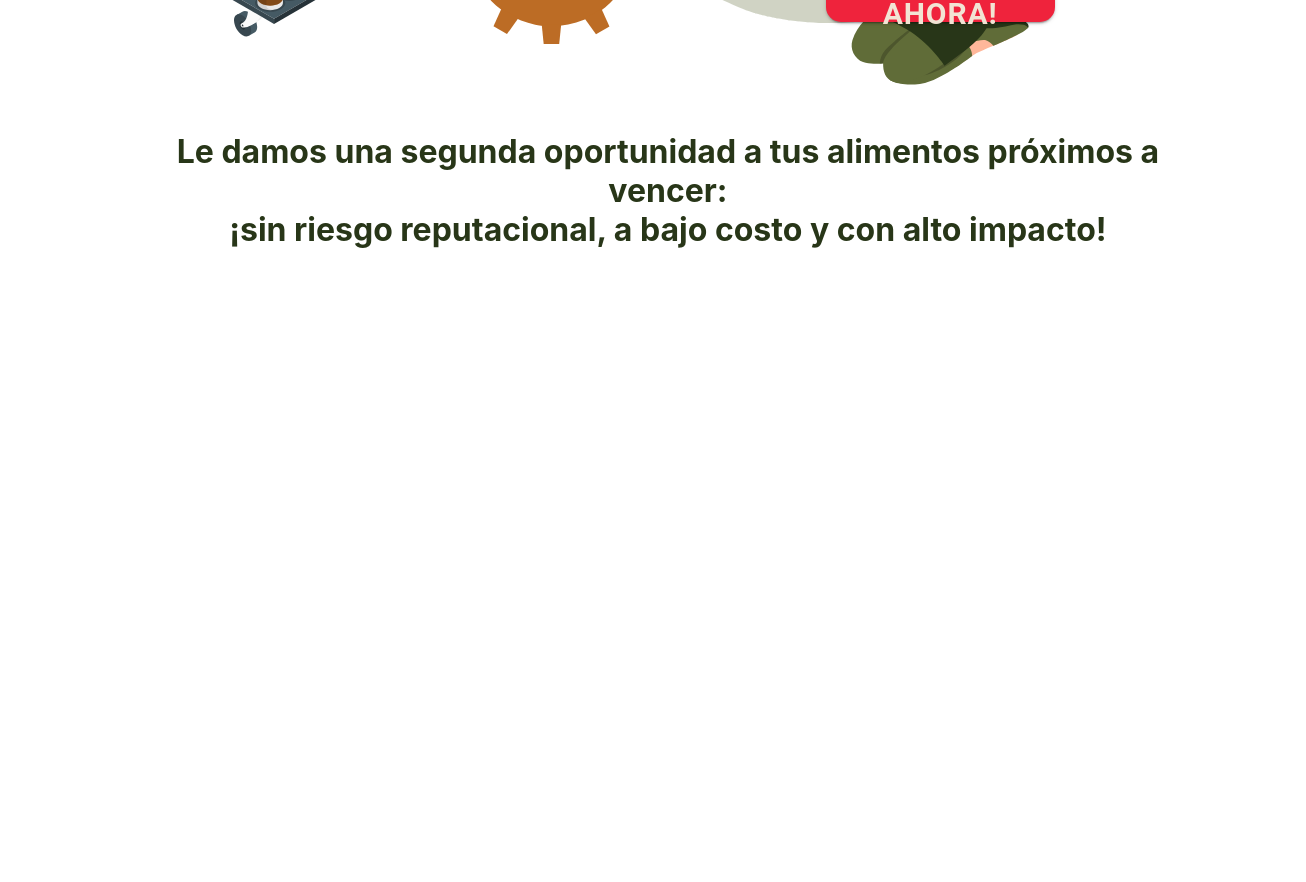
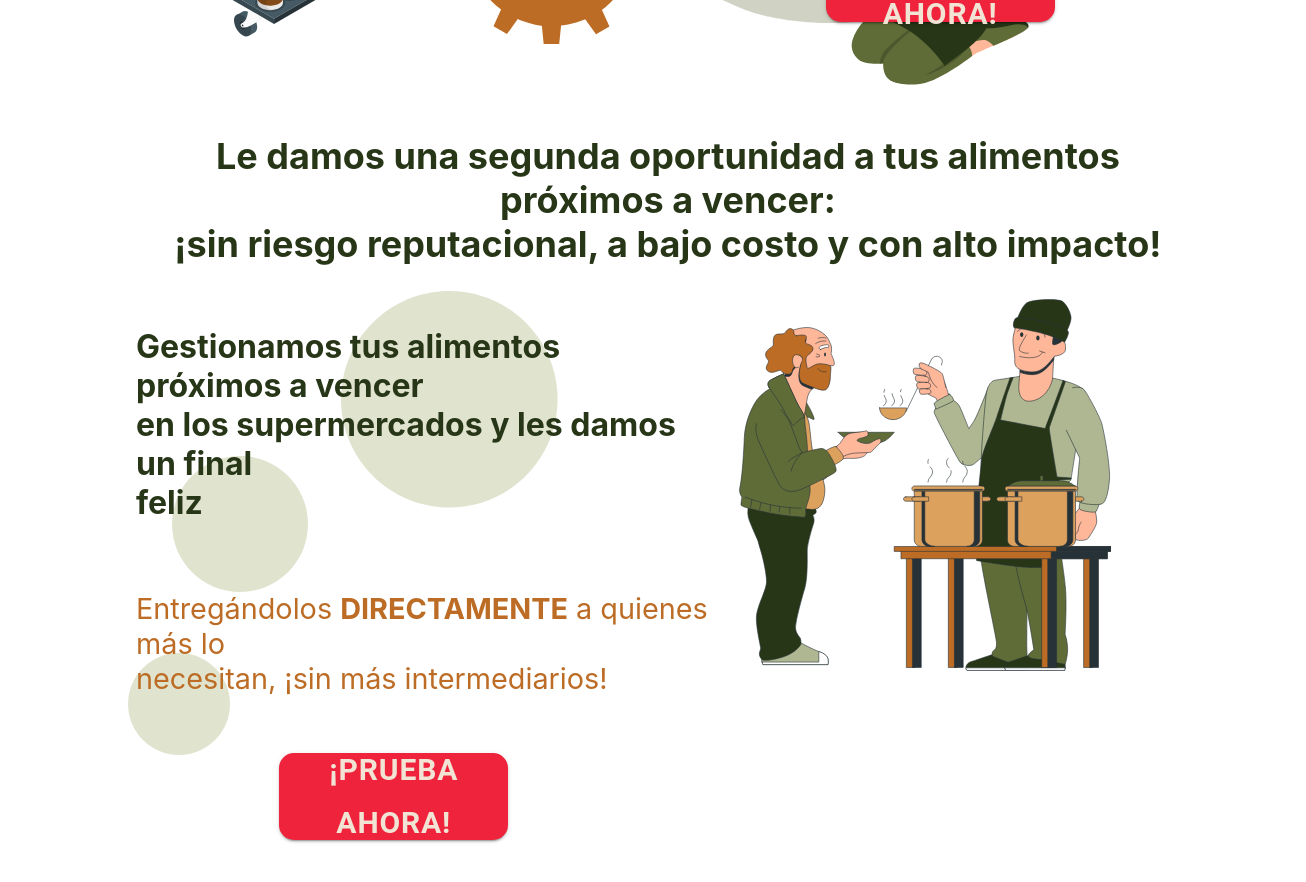
Before and after one commit to meally/meally.github.io, a React (Create React App) app: page / in a window 1280 px wide. Shown: the part 640-1522 px from the top of the page, 1306 px wide, since content can reach past the window. Before the commit the page ends 918 px from the top, so only its background shows below. Built offline with nearby package versions, Linux system fonts and the light colour scheme.

Commit message:
Mission 1

```diff
--- a/src/App.js
+++ b/src/App.js
@@ -2,7 +2,7 @@ import logo from './assets/logo.svg';
 import './App.css';
 import { chosenTheme } from "./theme";
 import { ThemeProvider } from "styled-components";
-import WelcomePage from './Landing/WelcomePage/WelcomePage.js';
+import WelcomePage from './Landing/Pages/WelcomePage/WelcomePage.js';
 require('typeface-m-plus-rounded-1c');
 
 function App() {
--- /dev/null
+++ b/src/Landing/Components/Button.js
@@ -0,0 +1,14 @@
+import React from 'react';
+import {Button} from '@material-ui/core';
+
+
+
+export default function BotonPruebaAhora(props){
+    const theme = props.theme;
+    return(<Button size="large" variant="contained" style={{backgroundColor: theme.highlight, color: "#F2E4D4",
+    textAlign: "center", marginLeft: "35%", width: "40%",
+    height: "15%", fontSize: "30px", fontFamily: "Rounded Mplus 1c", borderRadius: 15, fontWeight: "bold"}} >
+    ¡Prueba Ahora!
+    </Button>)
+
+}
--- /dev/null
+++ b/src/Landing/Pages/Mission/Mission1.js
@@ -0,0 +1,41 @@
+import React from 'react';
+import {Grid, makeStyles, Button} from '@material-ui/core';
+import Burbujas from '../../../assets/burbujas.svg';
+import Charity from '../../../assets/charity.svg'
+require('typeface-m-plus-rounded-1c');
+
+const useStyles = makeStyles((theme) => ({
+    banner: {
+    backgroundImage: `url(${Burbujas})`,
+    backgroundRepeat: "no-repeat",
+    maxWidth: "92%",
+    marginLeft: "10%",
+  }
+}));
+
+export default function Mission1(props){
+  const classes = useStyles();
+  const theme = props.theme;
+  return(
+    <Grid container spacing={2} className = {classes.banner}  style={{marginRight:"6%"}} >
+      <Grid item xs={6} >
+                <h1 style={{ color: theme.dark, textAlign: "left", marginTop:"5%"}}>
+                Gestionamos tus alimentos próximos a vencer <br/>en los supermercados y les damos un final <br/> feliz
+                </h1>
+                <p style={{color: theme.secondaryText, fontSize: "1.8em",
+                fontFamily: "Rounded Mplus 1c",
+                textAlign: "left", marginTop: "12%"}}>
+                  Entregándolos <span style={{fontWeight: "bold"}}>DIRECTAMENTE</span> a quienes más lo <br/> necesitan,
+                  ¡sin más intermediarios!
+                </p>
+                <Button size="large" variant="contained" style={{backgroundColor: theme.highlight, color: "#F2E4D4",
+                textAlign: "center", width: "40%",  height: "15%", fontSize: "30px", fontFamily: "Rounded Mplus 1c",
+                borderRadius: 15, fontWeight: "bold", marginTop: "5%", marginLeft: "-10%"}} >¡Prueba Ahora!
+                </Button>
+      </Grid>
+      <Grid item xs={6} >
+      <img src={Charity} alt="charity" style={{width: "65%", marginRight: "15%", marginLeft: "-15%"}} />
+      </Grid>
+    </Grid>
+  );
+}
--- a/src/Landing/WelcomePage/WelcomePage.css
+++ b/src/Landing/Pages/WelcomePage/WelcomePage.css
@@ -22,3 +22,7 @@
 .Motivacion span{
     font-weight: normal;
 }
+
+.FraseMotivacional{
+    font-size: calc(20px + 2vmin);
+}
--- a/src/Landing/WelcomePage/WelcomePage.js
+++ b/src/Landing/Pages/WelcomePage/WelcomePage.js
@@ -1,8 +1,10 @@
 import React from 'react';
 import './WelcomePage.css';
-import {Grid, makeStyles, Button} from '@material-ui/core';
-import Mancha from '../../assets/mancha.svg'
-import Engranajes from '../../assets/engranajes.svg'
+import {Grid, makeStyles} from '@material-ui/core';
+import Mancha from '../../../assets/mancha.svg'
+import Engranajes from '../../../assets/engranajes.svg'
+import BotonPruebaAhora from '../../Components/Button.js'
+import Mission1 from '../Mission/Mission1.js'
 require('typeface-m-plus-rounded-1c');
 
 const useStyles = makeStyles((theme) => ({
@@ -20,7 +22,7 @@ export default function WelcomePage(props){
     const theme = props.theme;
     return(
     <div className="container">
-        <Grid container spacing={2} className = {classes.banner}  style={{marginRight:"6%", marginRight:"15%"}} >
+        <Grid container spacing={2} className = {classes.banner}  style={{marginRight:"6%"}} >
             <Grid item item xs={12}>
                 <h1 className ="UVP" style={{ color: theme.highlight, textAlign: "right"}}>¡Calmamos el hambre y ayudamos al planeta mientras <br/>le ahorramos dinero a las empresas!</h1>
             </Grid>
@@ -34,17 +36,16 @@ export default function WelcomePage(props){
                 <span style={{fontWeight: "bold"}}>directamente </span><span style={{ color: theme.text, textAlign: "center" }}>a quienes </span>
                 <span style={{ color: theme.light, textAlign: "center" }}>más lo necesitan.</span>
                 </h1>
-                <Button className="CallToAction" size="large" variant="contained"
-                style={{backgroundColor: theme.highlight, color: "#F2E4D4",
-                textAlign: "center", marginLeft: "35%", width: "40%",
-                height: "15%", fontSize: "30px", fontFamily: "Rounded Mplus 1c", borderRadius: 15, fontWeight: "bold"}} >
-                ¡Prueba Ahora!
-                </Button>
+                <BotonPruebaAhora theme={theme} />
             </Grid>
-            <Grid item item xs={12}>
-                <h1  style={{ color: theme.dark, textAlign: "center", marginLeft: "15%"}}>
+            <Grid item xs={12}>
+                <h1 className="FraseMotivacional" style={{ color: theme.dark, textAlign: "center", marginLeft: "15%"}}>
                 Le damos una segunda oportunidad a tus alimentos próximos a vencer:<br/> ¡sin riesgo reputacional, a bajo costo y con alto impacto!</h1>
             </Grid>
         </Grid>
+        <Mission1 theme={theme}/>
+
+
+
     </div>);
 }
```
Also changed, not shown: src/assets/burbujas.svg (added), src/assets/charity.svg (added).
